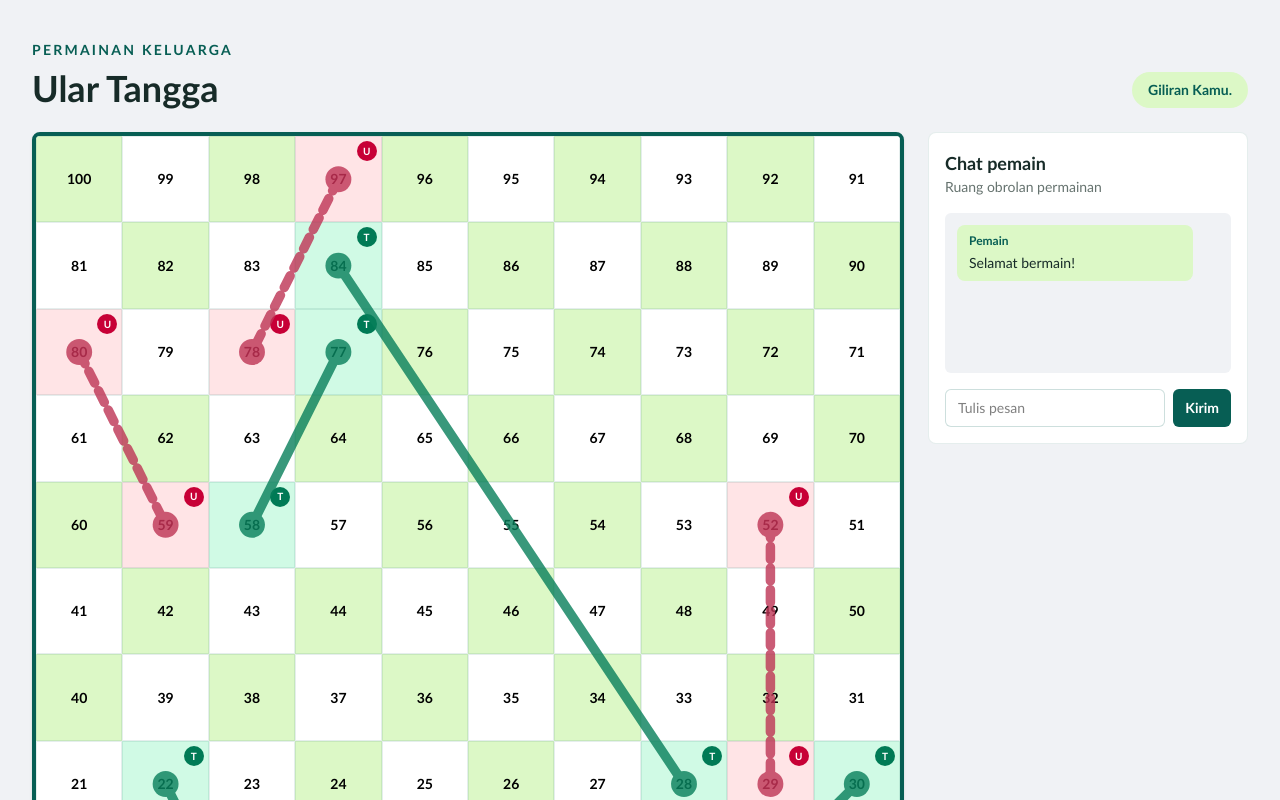
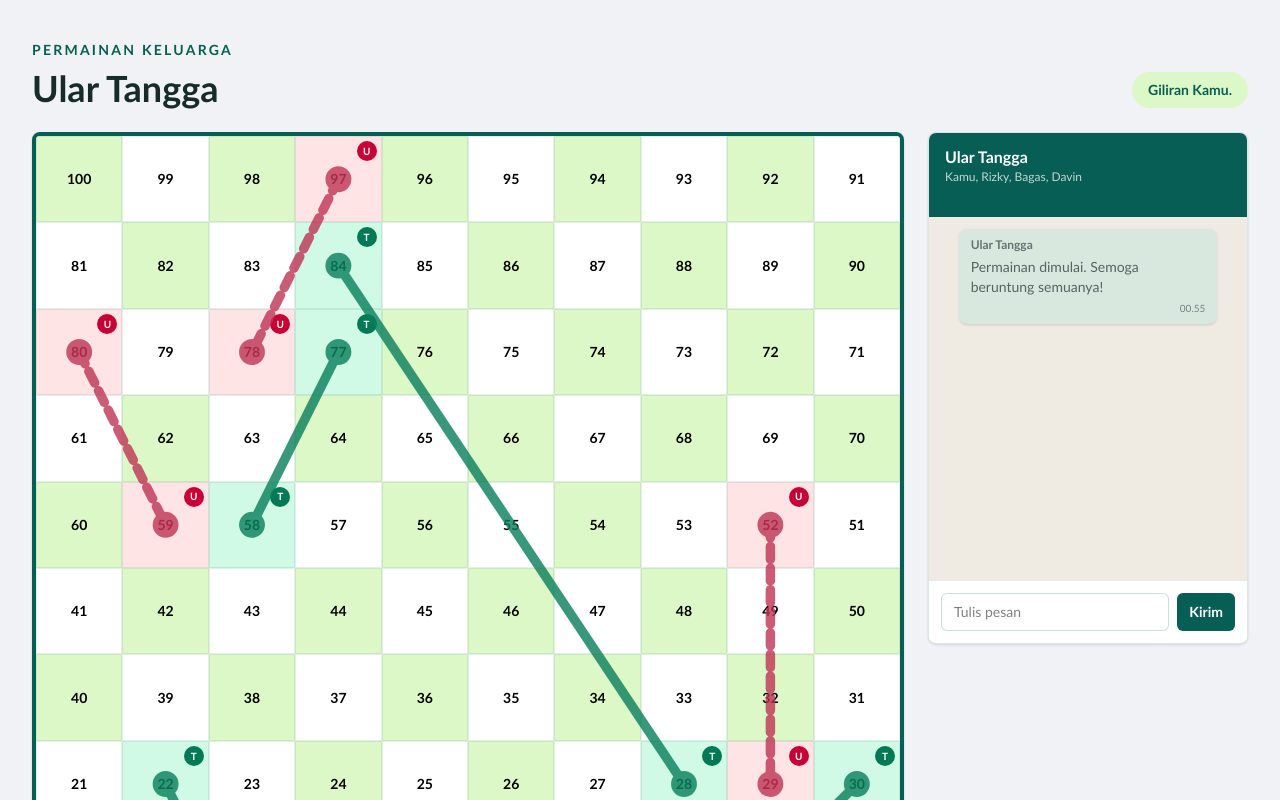
Before and after one commit to Wy07-ai/snake-and-ladder, a React (Vite) app: page / in a window 1280 px wide. Shown: the top 800 px of the page. Built offline with nearby package versions, Linux system fonts and the light colour scheme.

Commit message:
feat: add contextual group chat reactions
Add three bot personas, event-triggered dialogue with typing delays, and a WhatsApp-style interactive chat panel.

```diff
--- a/src/App.jsx
+++ b/src/App.jsx
@@ -1,9 +1,11 @@
 import ChatPanel from './components/chat/ChatPanel.jsx'
 import GameBoard from './components/board/GameBoard.jsx'
 import GameControls from './components/controls/GameControls.jsx'
+import { useAutoChat } from './hooks/useAutoChat.js'
 import { useGame } from './hooks/useGame.js'
 
 function App() {
+  const { messages, sendMessage, triggerEvent, typingPersona } = useAutoChat()
   const {
     extraRollAvailable,
     gameWinner,
@@ -17,7 +19,7 @@ function App() {
     resetGame,
     roll,
     turnStatus,
-  } = useGame()
+  } = useGame({ onGameEvent: triggerEvent })
 
   return (
     <main className="mx-auto grid min-h-screen w-full max-w-7xl gap-6 px-4 py-6 md:px-8 md:py-10">
@@ -46,7 +48,7 @@ function App() {
             turnStatus={turnStatus}
           />
         </section>
-        <ChatPanel />
+        <ChatPanel messages={messages} onSend={sendMessage} typingPersona={typingPersona} />
       </div>
     </main>
   )
--- a/src/components/chat/ChatMessage.jsx
+++ b/src/components/chat/ChatMessage.jsx
@@ -1,9 +1,30 @@
-function ChatMessage({ author = 'Pemain', message = 'Selamat bermain!' }) {
+function ChatMessage({ message }) {
+  const isHuman = message.type === 'human'
+  const isSystem = message.type === 'system'
+
   return (
-    <p className="max-w-[90%] rounded-lg bg-wa-soft px-3 py-2 text-sm text-wa-ink">
-      <span className="mb-1 block text-xs font-semibold text-wa-primary">{author}</span>
-      {message}
-    </p>
+    <div className={`flex w-full ${isHuman ? 'justify-end' : isSystem ? 'justify-center' : 'justify-start'}`}>
+      <article
+        className={`max-w-[88%] rounded-lg px-3 py-2 shadow-sm ${
+          isHuman
+            ? 'rounded-br-sm bg-[#d9fdd3] text-[#173b2e]'
+            : isSystem
+              ? 'bg-[#d8e8df] text-[#53665d]'
+              : 'rounded-bl-sm bg-white text-[#303b36]'
+        }`}
+      >
+        {!isHuman && (
+          <p className="mb-1 flex items-center gap-1 text-xs font-semibold" style={{ color: message.color ?? '#66736f' }}>
+            {message.avatar && <span aria-hidden="true">{message.avatar}</span>}
+            {message.author}
+          </p>
+        )}
+        <p className="whitespace-pre-wrap break-words text-sm">{message.text}</p>
+        <time className="mt-1 block text-right text-[10px] text-[#75827c]">
+          {new Date(message.timestamp).toLocaleTimeString('id-ID', { hour: '2-digit', minute: '2-digit' })}
+        </time>
+      </article>
+    </div>
   )
 }
 
--- a/src/components/chat/ChatPanel.jsx
+++ b/src/components/chat/ChatPanel.jsx
@@ -1,17 +1,42 @@
+import { useEffect, useRef } from 'react'
 import ChatInput from './ChatInput.jsx'
 import ChatMessage from './ChatMessage.jsx'
 
-function ChatPanel() {
+function ChatPanel({ messages = [], onSend = () => {}, typingPersona = null }) {
+  const scrollAreaRef = useRef(null)
+
+  useEffect(() => {
+    const scrollArea = scrollAreaRef.current
+    if (scrollArea) scrollArea.scrollTo({ top: scrollArea.scrollHeight, behavior: 'smooth' })
+  }, [messages, typingPersona])
+
   return (
-    <aside className="grid gap-4 rounded-lg border border-wa-primary/10 bg-wa-paper p-4" aria-label="Chat permainan">
-      <div>
-        <h2 className="text-lg font-bold text-wa-ink">Chat pemain</h2>
-        <p className="text-sm text-wa-muted">Ruang obrolan permainan</p>
+    <aside className="grid h-[32rem] min-h-0 grid-rows-[auto_minmax(0,1fr)_auto] overflow-hidden rounded-lg border border-wa-primary/15 bg-wa-paper shadow-sm" aria-label="Chat grup permainan">
+      <div className="bg-wa-primary px-4 py-3 text-white">
+        <h2 className="text-base font-bold">Ular Tangga</h2>
+        <p className="text-xs text-white/75">Kamu, Rizky, Bagas, Davin</p>
+        <p className="mt-1 min-h-4 text-xs text-[#b9f4ce]" aria-live="polite">
+          {typingPersona ? `${typingPersona.name} is typing...` : ' '}
+        </p>
       </div>
-      <div className="min-h-40 rounded-md bg-wa-canvas p-3">
-        <ChatMessage />
+
+      <div ref={scrollAreaRef} className="flex min-h-0 flex-col gap-3 overflow-y-auto bg-[#efeae2] p-3">
+        {messages.map((message) => <ChatMessage key={message.id} message={message} />)}
+        {typingPersona && (
+          <div className="flex items-center gap-2 self-start rounded-lg rounded-bl-sm bg-white px-3 py-2 text-xs text-[#66736f] shadow-sm" aria-label={`${typingPersona.name} sedang mengetik`}>
+            <span>{typingPersona.avatar}</span>
+            <span className="flex gap-1" aria-hidden="true">
+              <i className="size-1 animate-bounce rounded-full bg-[#86938b] [animation-delay:-0.2s]" />
+              <i className="size-1 animate-bounce rounded-full bg-[#86938b] [animation-delay:-0.1s]" />
+              <i className="size-1 animate-bounce rounded-full bg-[#86938b]" />
+            </span>
+          </div>
+        )}
       </div>
-      <ChatInput />
+
+      <div className="border-t border-wa-primary/10 bg-wa-paper p-3">
+        <ChatInput onSend={onSend} />
+      </div>
     </aside>
   )
 }
--- /dev/null
+++ b/src/data/botPersonas.js
@@ -0,0 +1,23 @@
+export const BOT_PERSONAS = {
+  rizky: {
+    id: 'rizky',
+    name: 'Rizky',
+    avatar: '🤬',
+    style: 'Toksik dan emosian',
+    color: '#c92a2a',
+  },
+  bagas: {
+    id: 'bagas',
+    name: 'Bagas',
+    avatar: '🤣',
+    style: 'Meme dan santuy',
+    color: '#e67700',
+  },
+  davin: {
+    id: 'davin',
+    name: 'Davin',
+    avatar: '🧠',
+    style: 'Kalkulatif dan dingin',
+    color: '#1971c2',
+  },
+}
--- /dev/null
+++ b/src/data/chatTriggers.js
@@ -0,0 +1,27 @@
+export const CHAT_TRIGGERS = {
+  LADDER_CLIMB: [
+    { personaId: 'rizky', text: 'Wah, {player} naik tangga. Jangan sombong dulu!' },
+    { personaId: 'bagas', text: '{player} nemu eskalator gratis 🤣' },
+    { personaId: 'davin', text: 'Kenaikan posisi {player} mengubah peluang menang secara signifikan.' },
+  ],
+  SNAKE_BITE: [
+    { personaId: 'rizky', text: 'Yah, {player} malah melorot. Apes banget.' },
+    { personaId: 'bagas', text: 'Ular express mengantar {player} turun 🐍' },
+    { personaId: 'davin', text: 'Posisi {player} turun. Keunggulan sebelumnya terhapus.' },
+  ],
+  DICE_SIX: [
+    { personaId: 'rizky', text: 'Dapat enam? Jangan-jangan habis ini apes lagi.' },
+    { personaId: 'bagas', text: 'ANGKA ENAM! Lempar lagi, {player}! 🎲' },
+    { personaId: 'davin', text: 'Enam memberi satu lemparan ekstra. Manfaatkan.' },
+  ],
+  CLUTCH_ZONE: [
+    { personaId: 'rizky', text: '{player} sudah dekat garis akhir. Jangan sampai kepleset!' },
+    { personaId: 'bagas', text: 'Petak 90+! Final boss ular menunggu 🤣' },
+    { personaId: 'davin', text: '{player} memasuki zona akhir. Setiap lemparan kini krusial.' },
+  ],
+  GAME_OVER: [
+    { personaId: 'rizky', text: 'Oke, {player} menang. Rematch sekarang!' },
+    { personaId: 'bagas', text: 'GG {player}! Pesta dadu dulu 🎉' },
+    { personaId: 'davin', text: '{player} menang. Hasil yang konsisten.' },
+  ],
+}
--- a/src/engine/gameEngine.js
+++ b/src/engine/gameEngine.js
@@ -2,9 +2,9 @@ import { ladders, snakes } from '../data/boardData.js'
 
 export const GAME_PLAYERS = [
   { id: 'human', name: 'Kamu', type: 'human', marker: 'K', color: '#075e54' },
-  { id: 'rizky', name: 'Rizky', type: 'bot', marker: 'R', color: '#1971c2' },
-  { id: 'siti', name: 'Siti', type: 'bot', marker: 'S', color: '#e67700' },
-  { id: 'budi', name: 'Budi', type: 'bot', marker: 'B', color: '#7048e8' },
+  { id: 'rizky', name: 'Rizky', type: 'bot', marker: 'R', color: '#c92a2a' },
+  { id: 'bagas', name: 'Bagas', type: 'bot', marker: 'B', color: '#e67700' },
+  { id: 'davin', name: 'Davin', type: 'bot', marker: 'D', color: '#1971c2' },
 ]
 
 export function rollDice(random = Math.random) {
--- /dev/null
+++ b/src/hooks/useAutoChat.js
@@ -0,0 +1,93 @@
+import { useCallback, useEffect, useRef, useState } from 'react'
+import { BOT_PERSONAS } from '../data/botPersonas.js'
+import { CHAT_TRIGGERS } from '../data/chatTriggers.js'
+
+function createMessage({ author, avatar = null, color = null, text, type }) {
+  return {
+    id: `${Date.now()}-${Math.random()}`,
+    author,
+    avatar,
+    color,
+    text,
+    timestamp: Date.now(),
+    type,
+  }
+}
+
+export function useAutoChat() {
+  const [messages, setMessages] = useState([
+    createMessage({
+      author: 'Ular Tangga',
+      text: 'Permainan dimulai. Semoga beruntung semuanya!',
+      type: 'system',
+    }),
+  ])
+  const [typingPersona, setTypingPersona] = useState(null)
+  const queueRef = useRef([])
+  const isTypingRef = useRef(false)
+  const timerRef = useRef(null)
+  const processNextRef = useRef(null)
+
+  const processNext = useCallback(() => {
+    if (isTypingRef.current) return
+
+    const nextMessage = queueRef.current.shift()
+    if (!nextMessage) return
+
+    isTypingRef.current = true
+    setTypingPersona(nextMessage.persona)
+    const delay = 1000 + Math.random() * 500
+
+    timerRef.current = window.setTimeout(() => {
+      setMessages((currentMessages) => [...currentMessages, nextMessage.message])
+      isTypingRef.current = false
+      setTypingPersona(null)
+      processNextRef.current?.()
+    }, delay)
+  }, [])
+
+  useEffect(() => {
+    processNextRef.current = processNext
+  }, [processNext])
+
+  const triggerEvent = useCallback((eventName, player) => {
+    const reactions = CHAT_TRIGGERS[eventName]
+    if (!reactions?.length) return
+
+    const reaction = reactions[Math.floor(Math.random() * reactions.length)]
+    const persona = BOT_PERSONAS[reaction.personaId]
+    if (!persona) return
+
+    const playerName = player?.name ?? 'Pemain'
+    const text = reaction.text.replaceAll('{player}', playerName)
+    queueRef.current.push({
+      persona,
+      message: createMessage({
+        author: persona.name,
+        avatar: persona.avatar,
+        color: persona.color,
+        text,
+        type: 'bot',
+      }),
+    })
+    processNext()
+  }, [processNext])
+
+  const sendMessage = useCallback((text) => {
+    const trimmedText = text.trim()
+    if (!trimmedText) return
+
+    setMessages((currentMessages) => [
+      ...currentMessages,
+      createMessage({ author: 'Kamu', text: trimmedText, type: 'human' }),
+    ])
+  }, [])
+
+  useEffect(() => () => {
+    if (timerRef.current) window.clearTimeout(timerRef.current)
+    queueRef.current = []
+    isTypingRef.current = false
+  }, [])
+
+  return { messages, sendMessage, triggerEvent, typingPersona }
+}
```
Also changed, not shown: src/hooks/useGame.js (+10 -2 lines).
